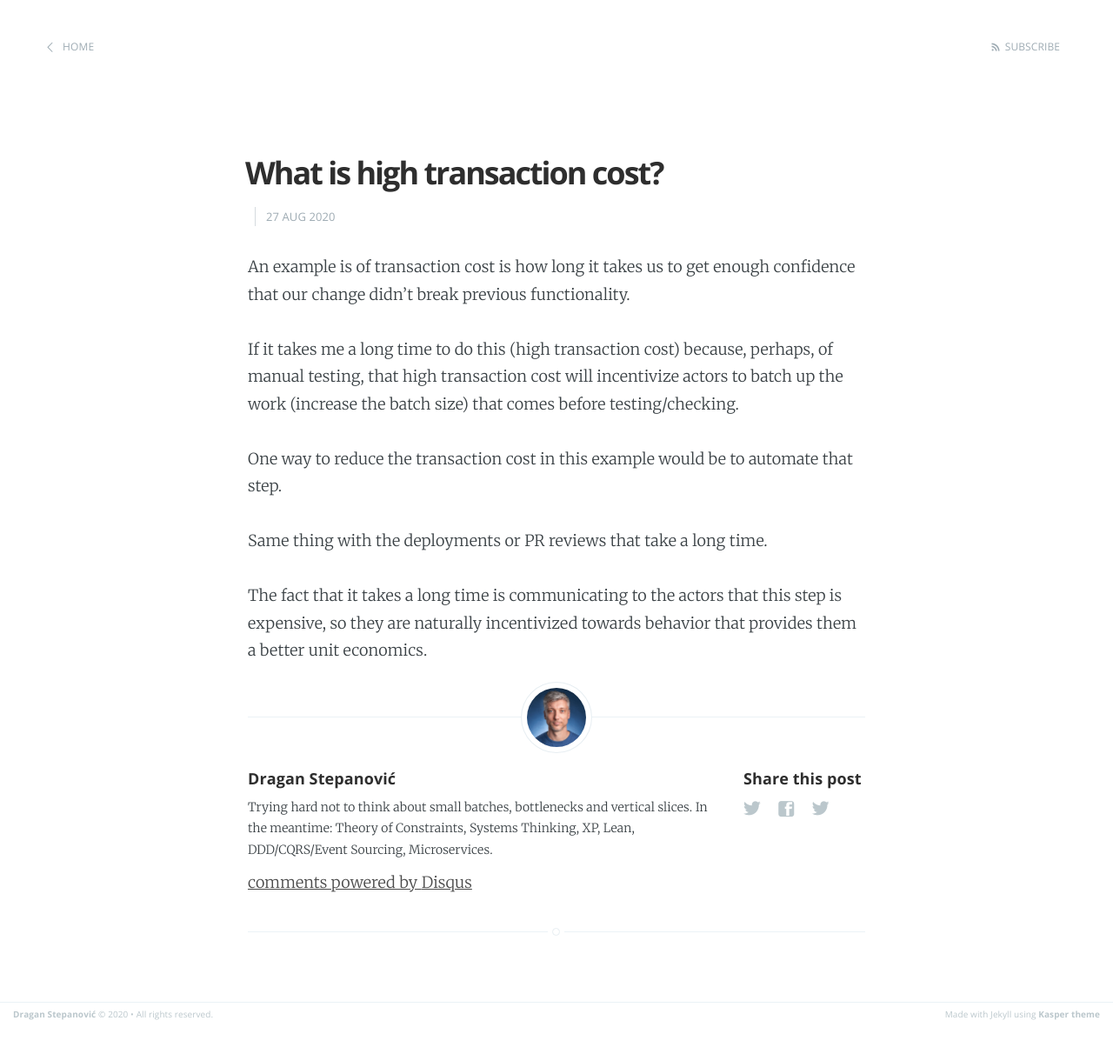
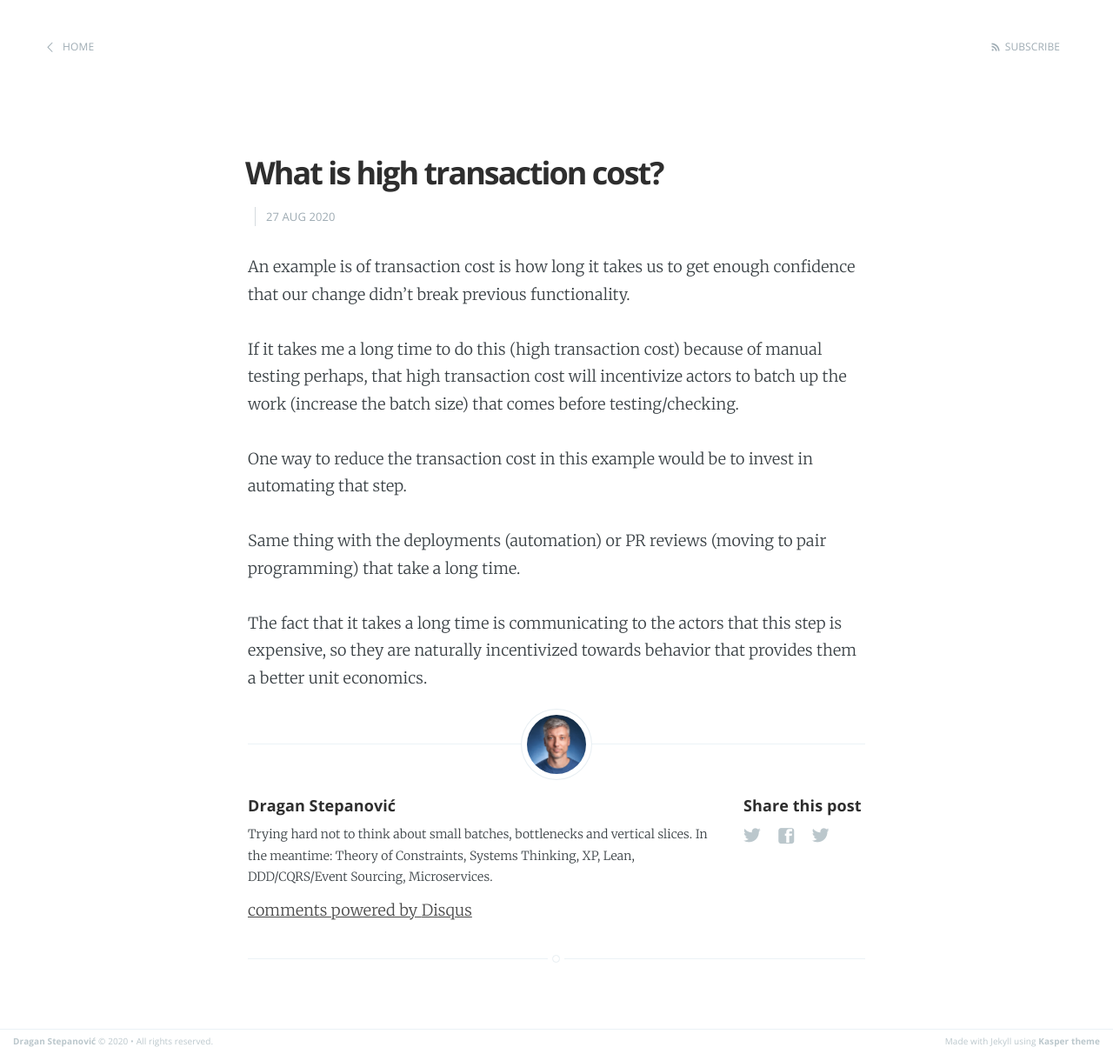
Before and after one commit to dragan-stepanovic/dragan-stepanovic.github.io, a Jekyll site: the page built from _posts/2020-08-27-what-is-high-transaction-cost.md, in a window 1280 px wide. Shown: the whole page at 87% size. Built offline with Jekyll 4.4.1, drawn with Linux system fonts in a browser that asks for light colours; our own code applies the rules of GitHub Pages for plain Markdown files; comment, search, counter and statistics services are not loaded; before the commit the page ends 1180 px from its top, so only the background shows below that.

Commit message:
Update 2020-08-27-what-is-high-transaction-cost.md

```diff
--- a/_posts/2020-08-27-what-is-high-transaction-cost.md
+++ b/_posts/2020-08-27-what-is-high-transaction-cost.md
@@ -4,11 +4,10 @@ title: What is high transaction cost?
 
 An example is of transaction cost is how long it takes us to get enough confidence that our change didn't break previous functionality.
 
-If it takes me a long time to do this (high transaction cost) because, perhaps, of manual testing, that high transaction cost will incentivize actors to batch up the work (increase the batch size) that comes before testing/checking.
+If it takes me a long time to do this (high transaction cost) because of manual testing perhaps, that high transaction cost will incentivize actors to batch up the work (increase the batch size) that comes before testing/checking.
 
-One way to reduce the transaction cost in this example would be to automate that step.
+One way to reduce the transaction cost in this example would be to invest in automating that step.
 
-Same thing with the deployments or PR reviews that take a long time.
-
+Same thing with the deployments (automation) or PR reviews (moving to pair programming) that take a long time.
 
 The fact that it takes a long time is communicating to the actors that this step is expensive, so they are naturally incentivized towards behavior that provides them a better unit economics.
```
